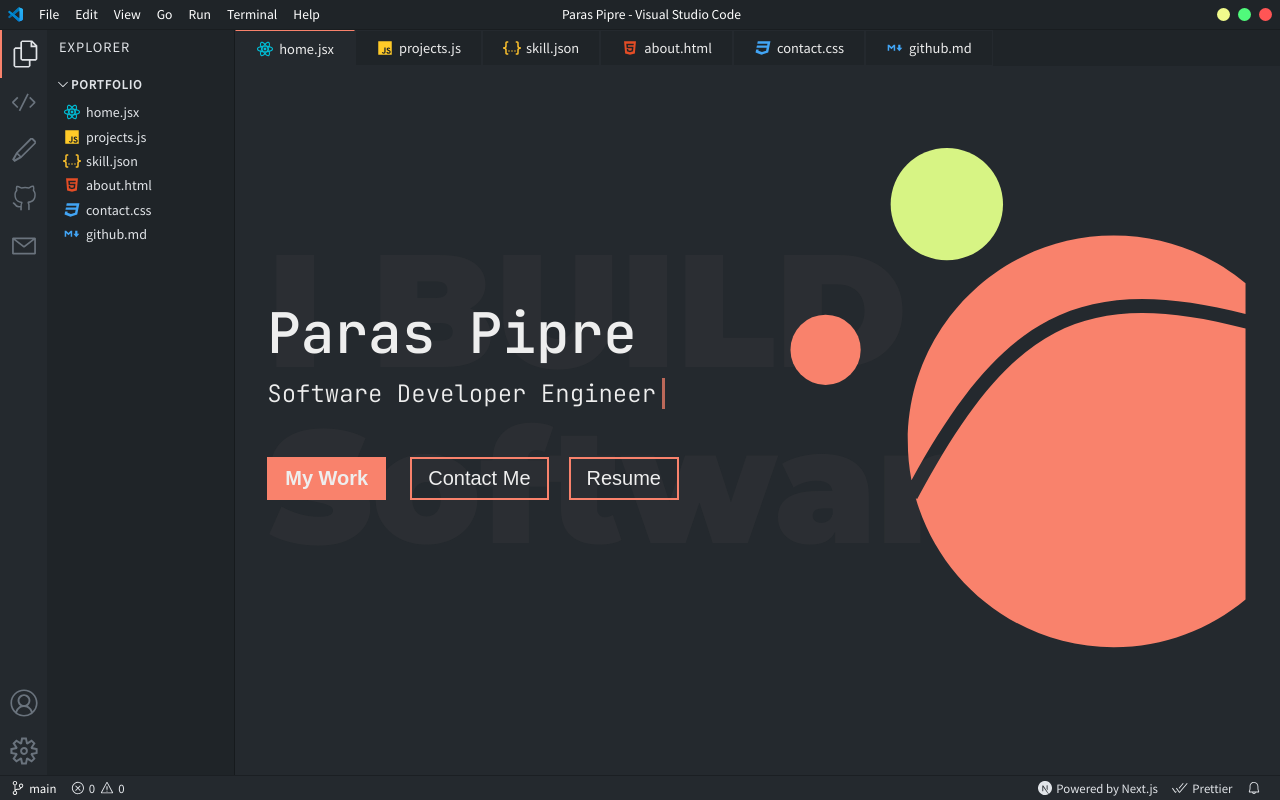
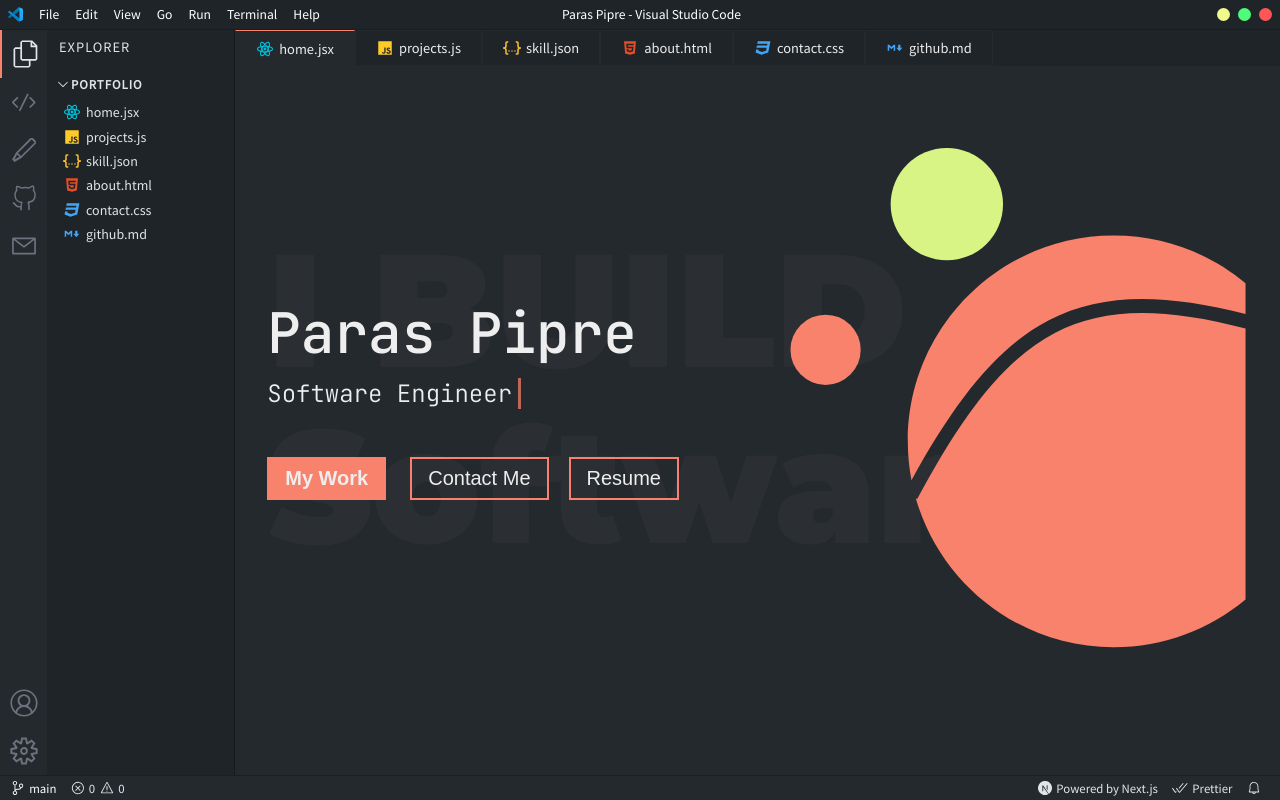
Before and after one commit to paraspipre/paraspipre, a Next.js app: page / in a window 1280 px wide. Built offline with nearby package versions, Linux system fonts and the light colour scheme.

Commit message:
first commit

```diff
--- a/pages/index.jsx
+++ b/pages/index.jsx
@@ -13,7 +13,7 @@ export default function HomePage() {
         <div className={styles.foreground}>
           <div className={styles.content}>
             <h1 className={styles.name}>Paras Pipre</h1>
-            <h6 className={styles.bio}>Software Developer Engineer</h6>
+            <h6 className={styles.bio}>Software Engineer</h6>
             <Link href="/projects">
               <button className={styles.button}>My Work</button>
             </Link>
```
